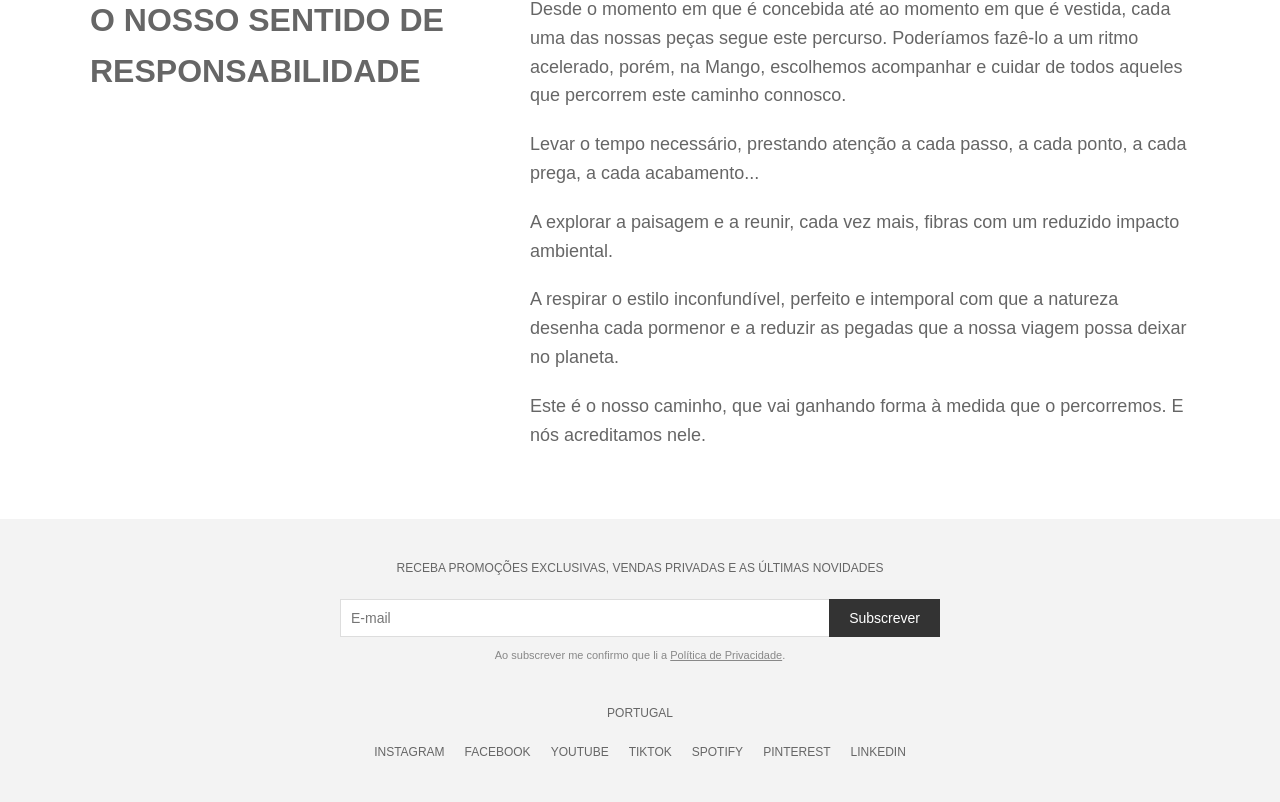
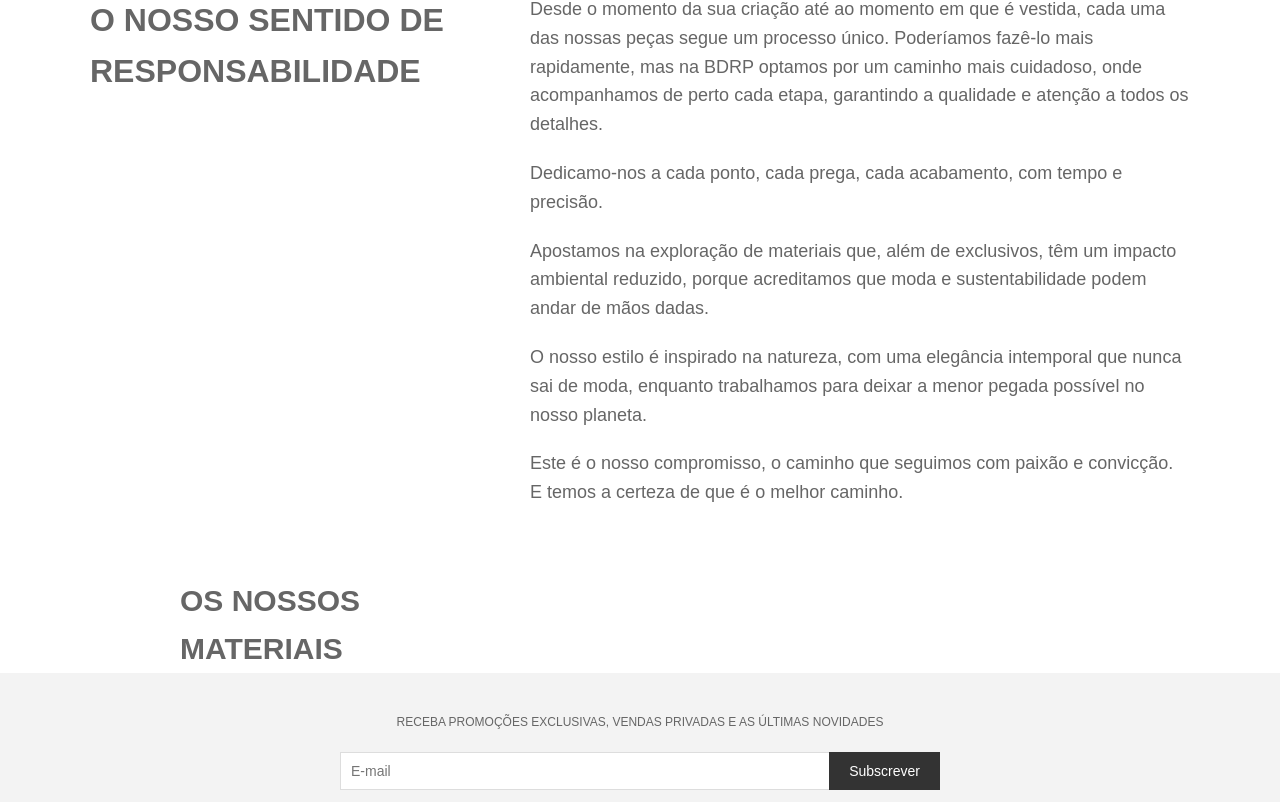
Before and after one commit to dulceamarante/Projeto_Web_Cloud, a React (Create React App) app: page /responsibility in a window 1280 px wide. Shown: the part 1015-1817 px from the top of the page. Built offline with nearby package versions, Linux system fonts and the light colour scheme.

Commit message:
mais updates

```diff
--- a/src/pages/ResponsibilityPage.css
+++ b/src/pages/ResponsibilityPage.css
@@ -42,3 +42,9 @@ body {
   line-height: 1.6;
   margin-bottom: 20px;
 }
+
+.title2 {
+  flex: 1;
+  max-width: 40%;
+  padding-left: 180px;
+}
--- a/src/pages/ResponsibilityPage.js
+++ b/src/pages/ResponsibilityPage.js
@@ -16,23 +16,25 @@ const ResponsibilityPage = () => {
             </div>
             <div class="content">
                 <p>
-                    Desde o momento em que é concebida até ao momento em que é vestida, cada uma das nossas peças segue este percurso. Poderíamos fazê-lo a um ritmo acelerado, porém, na Mango, escolhemos acompanhar e cuidar de todos aqueles que percorrem este caminho connosco.
+                    Desde o momento da sua criação até ao momento em que é vestida, cada uma das nossas peças segue um processo único. Poderíamos fazê-lo mais rapidamente, mas na BDRP optamos por um caminho mais cuidadoso, onde acompanhamos de perto cada etapa, garantindo a qualidade e atenção a todos os detalhes.
                 </p>
                 <p>
-                    Levar o tempo necessário, prestando atenção a cada passo, a cada ponto, a cada prega, a cada acabamento...
+                    Dedicamo-nos a cada ponto, cada prega, cada acabamento, com tempo e precisão.
                 </p>
                 <p>
-                    A explorar a paisagem e a reunir, cada vez mais, fibras com um reduzido impacto ambiental.
+                    Apostamos na exploração de materiais que, além de exclusivos, têm um impacto ambiental reduzido, porque acreditamos que moda e sustentabilidade podem andar de mãos dadas.
                 </p>
                 <p>
-                    A respirar o estilo inconfundível, perfeito e intemporal com que a natureza desenha cada pormenor e a reduzir as pegadas que a nossa viagem possa deixar no planeta.
+                    O nosso estilo é inspirado na natureza, com uma elegância intemporal que nunca sai de moda, enquanto trabalhamos para deixar a menor pegada possível no nosso planeta.
                 </p>
                 <p>
-                    Este é o nosso caminho, que vai ganhando forma à medida que o percorremos. E nós acreditamos nele.
+                    Este é o nosso compromisso, o caminho que seguimos com paixão e convicção. E temos a certeza de que é o melhor caminho.
                 </p>
             </div>
         </div>
-        <Footer />
+            <div class="title2">
+                    <h1>OS NOSSOS MATERIAIS</h1>
+            </div>
       </div>
     );
   };
```
